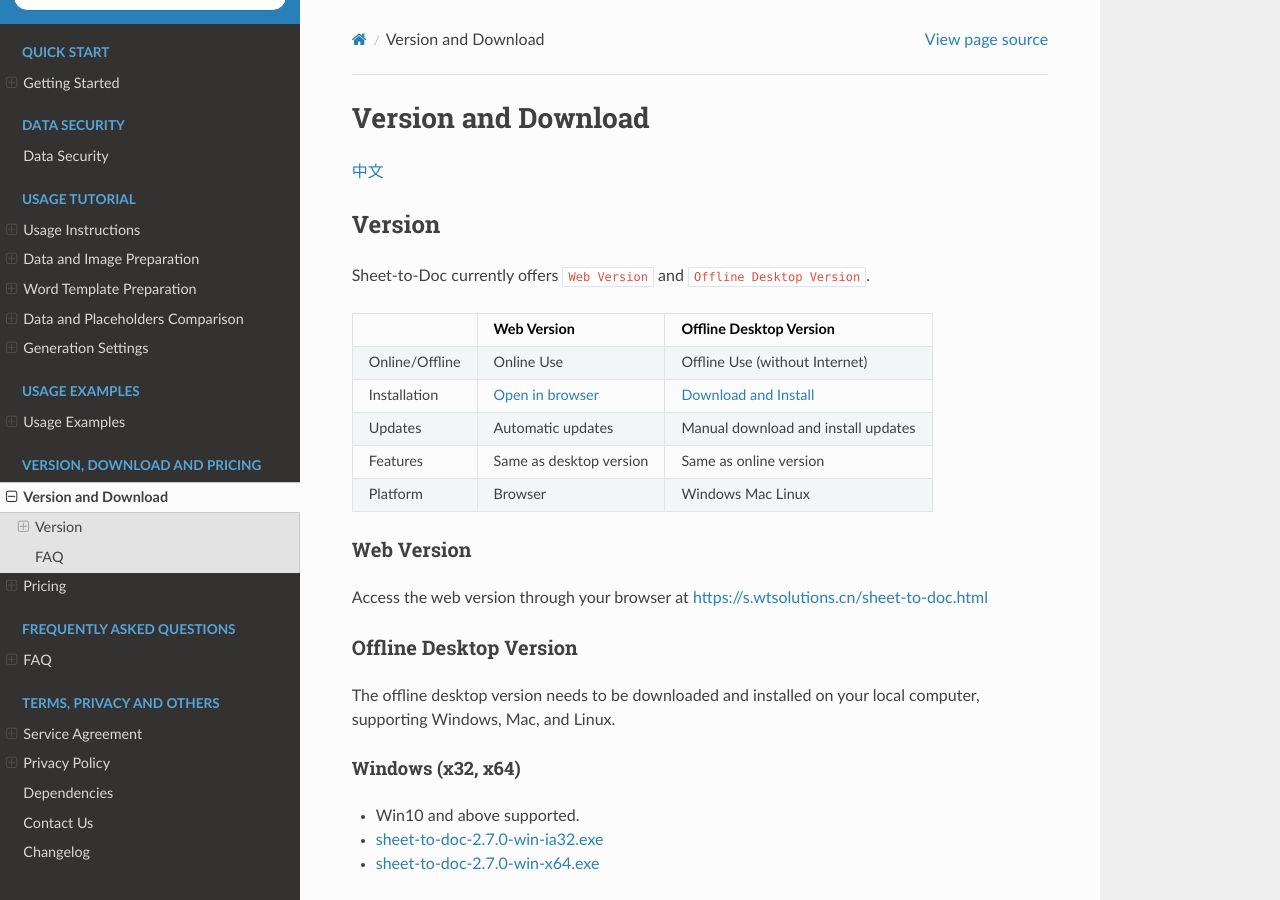
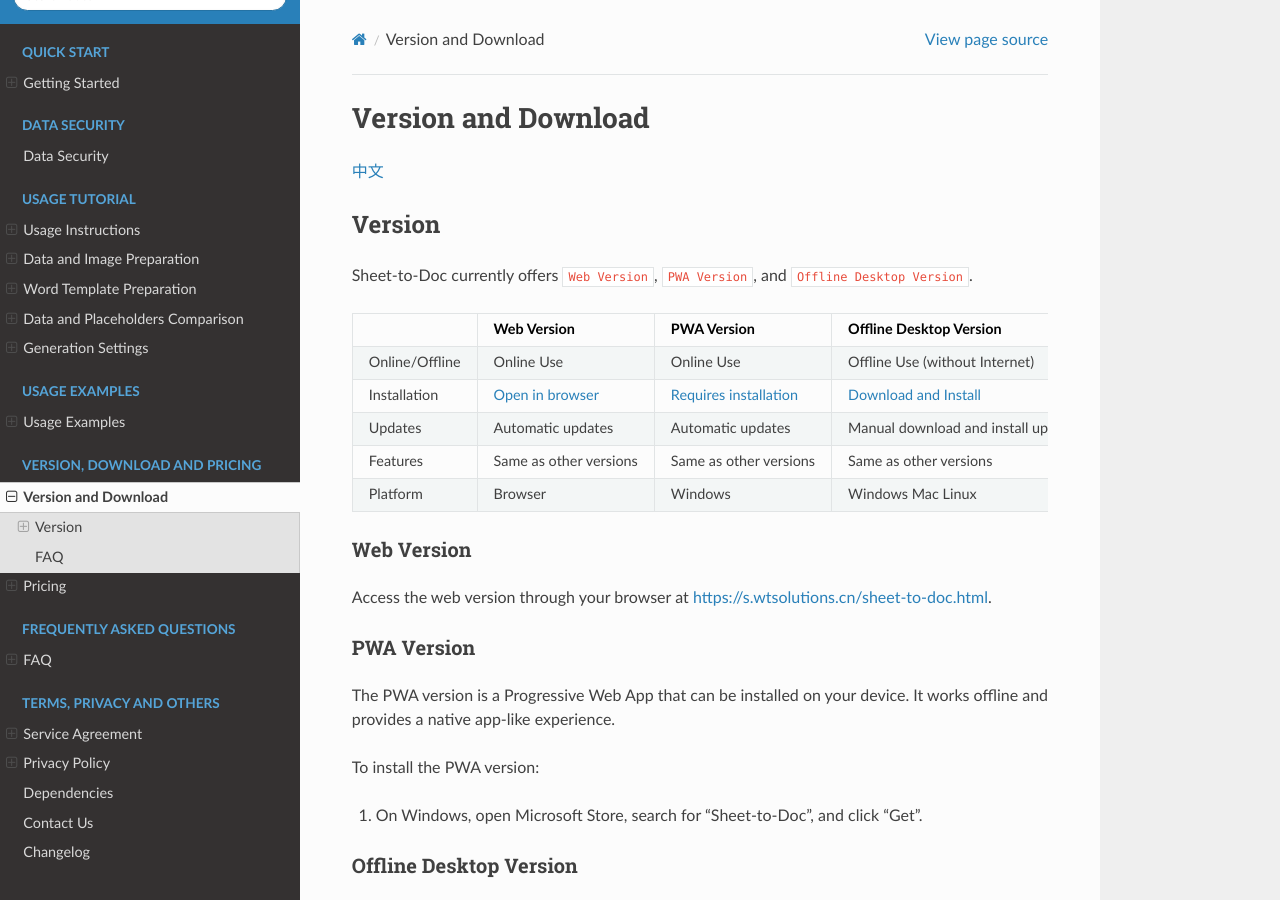
Before and after one commit to he-yang/sheet-to-doc, a Sphinx documentation site: the page built from source/Download.md, in a window 1280 px wide and 900 px high. Built offline with Sphinx 7.4.7 and the Read the Docs theme 3.1.0, drawn with Linux system fonts in a browser that asks for light colours.

Commit message:
update pwa

```diff
--- a/source/Download.md
+++ b/source/Download.md
@@ -17,14 +17,22 @@
 
 ## Version
 
-Sheet-to-Doc currently offers `Web Version` and `Offline Desktop Version`.
+Sheet-to-Doc currently offers `Web Version`, `PWA Version`, and `Offline Desktop Version`.
 
 :::{include} _snippet/version.md
 :::
 
 ### Web Version
 
-Access the web version through your browser at [https://s.wtsolutions.cn/sheet-to-doc.html](https://s.wtsolutions.cn/sheet-to-doc.html)
+Access the web version through your browser at [https://s.wtsolutions.cn/sheet-to-doc.html](https://s.wtsolutions.cn/sheet-to-doc.html).
+
+### PWA Version
+
+The PWA version is a Progressive Web App that can be installed on your device. It works offline and provides a native app-like experience.
+
+To install the PWA version:
+1. On Windows, open Microsoft Store, search for "Sheet-to-Doc", and click "Get".
+
 
 ### Offline Desktop Version
 
--- a/source/_snippet/version.md
+++ b/source/_snippet/version.md
@@ -1,7 +1,7 @@
-|  | Web Version | Offline Desktop Version |
-| :--------: | :--------: | :--------: |
-| Online/Offline| Online Use | Offline Use (without Internet)|
-| Installation | [Open in browser](https://s.wtsolutions.cn/sheet-to-doc.html) | [Download and Install](https://sheet-to-doc.wtsolutions.cn/en/latest/download.html) |
-| Updates | Automatic updates | Manual download and install updates |
-| Features | Same as desktop version  | Same as online version |
-| Platform | Browser | Windows Mac Linux |
+|  | Web Version | PWA Version | Offline Desktop Version |
+| :--------: | :--------: | :--------: | :--------: |
+| Online/Offline| Online Use | Online Use | Offline Use (without Internet)|
+| Installation | [Open in browser](https://s.wtsolutions.cn/sheet-to-doc.html) | [Requires installation](https://sheet-to-doc.wtsolutions.cn/en/latest/download.html) | [Download and Install](https://sheet-to-doc.wtsolutions.cn/en/latest/download.html) |
+| Updates | Automatic updates | Automatic updates | Manual download and install updates |
+| Features | Same as other versions  | Same as other versions | Same as other versions |
+| Platform | Browser | Windows | Windows Mac Linux |
```
Also changed, not shown: source/Pricing.md (+3 -3 lines).
